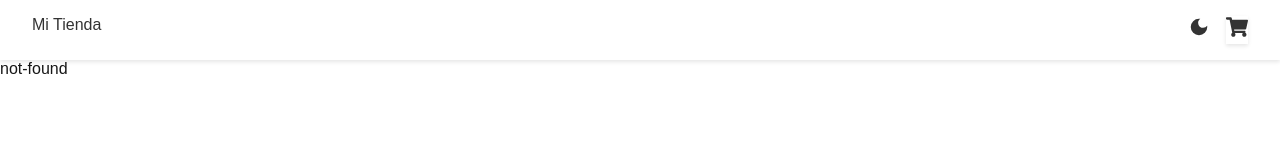
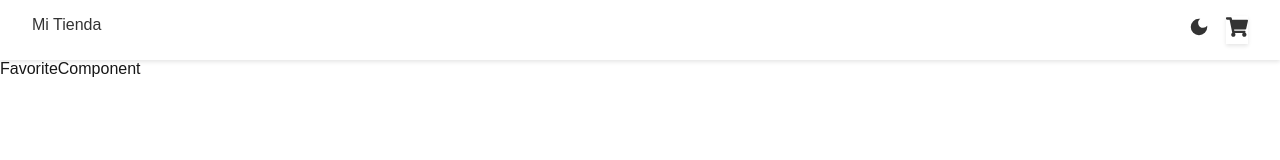
Before and after one commit to AndresAndrada/next-demo, a Next.js app: page /favorite in a window 1280 px wide. Before the commit this address had no page. Shown: the top 160 px of the page. Built offline with nearby package versions, Linux system fonts and the light colour scheme.

Commit message:
Add page favorite

```diff
--- /dev/null
+++ b/src/app/favorite/page.tsx
@@ -0,0 +1,5 @@
+import FavoriteComponent from "@/module/components/products/favorite/FavoriteComponent";
+
+export default function FavoritePage() {
+  return <FavoriteComponent />;
+}
--- /dev/null
+++ b/src/module/components/products/favorite/FavoriteComponent.tsx
@@ -0,0 +1,3 @@
+export default function FavoriteComponent() {
+  return <div>FavoriteComponent</div>;
+}
```
